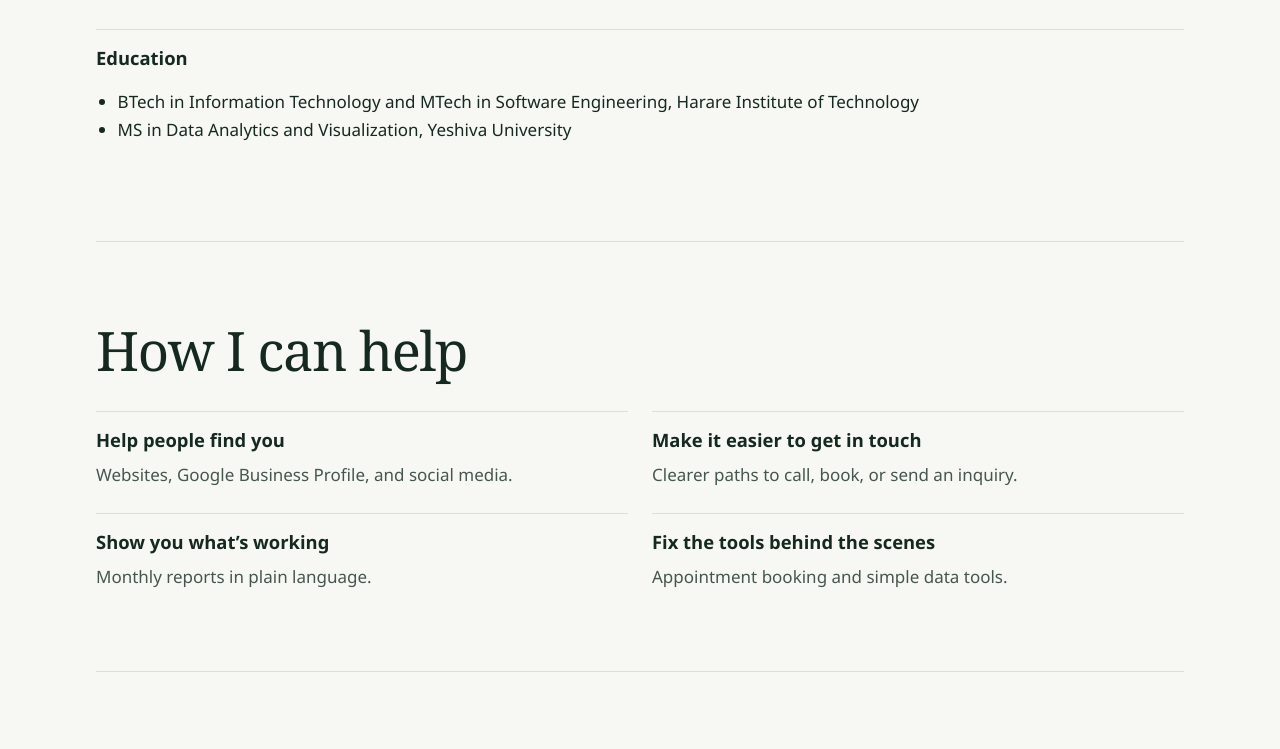
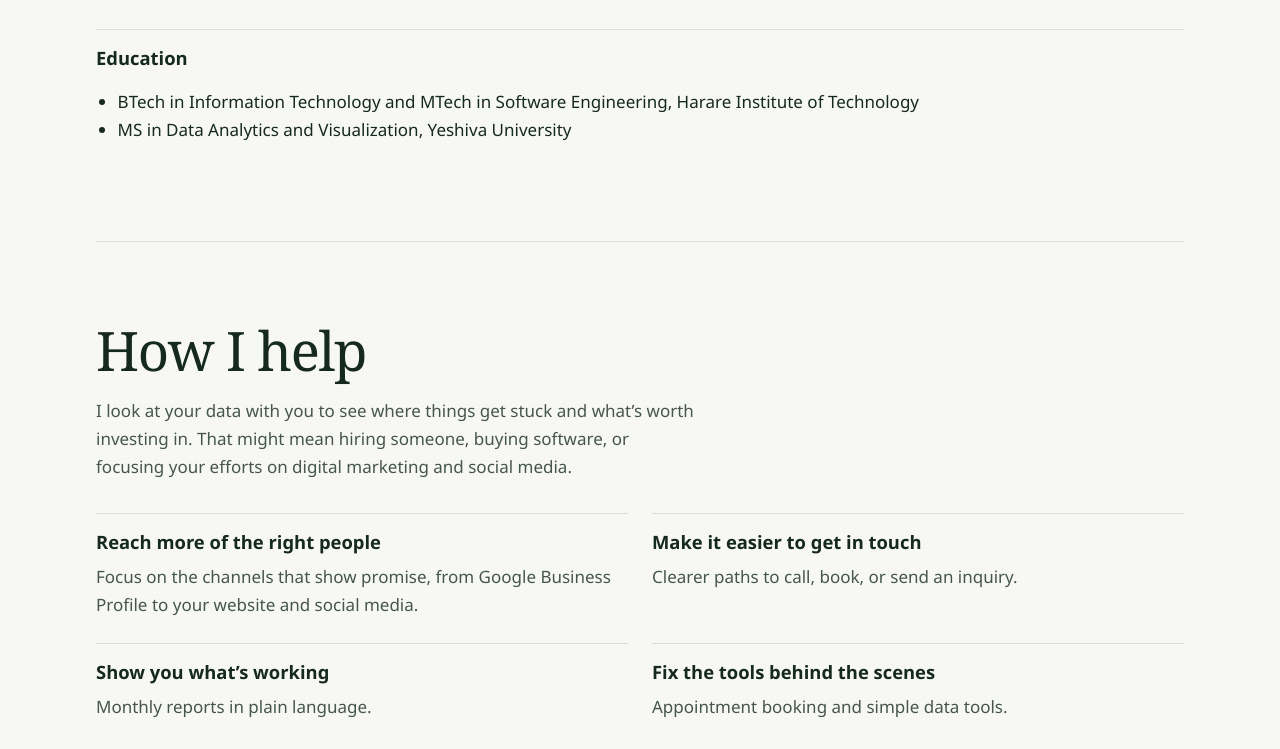
Before and after one commit to AnitaManokore112/anita-manokore-consulting, a plain HTML site: page index.html in a window 1280 px wide. Shown: the part 2029-2778 px from the top of the page. Drawn offline with Linux system fonts and the light colour scheme.

Commit message:
Explain how data guides business decisions

```diff
--- a/index.html
+++ b/index.html
@@ -117,7 +117,7 @@
       <div>
         <p class="intro">Hi, I’m Anita Manokore.</p>
         <h1 id="intro-title">I find the problem in the data.</h1>
-        <p>I turn what I find into practical fixes for local businesses and care teams.</p>
+        <p>I help local businesses and care teams use the data they already have to decide what to do next.</p>
         <a class="button" href="#projects">See my work ↘</a>
       </div>
       <figure class="portrait">
@@ -166,9 +166,10 @@
       </div>
     </section>
     <section id="services" class="wrap border" aria-labelledby="services-title">
-      <h2 id="services-title">How I can help</h2>
+      <h2 id="services-title">How I help</h2>
+      <p>I look at your data with you to see where things get stuck and what’s worth investing in. That might mean hiring someone, buying software, or focusing your efforts on digital marketing and social media.</p>
       <div class="services">
-        <article class="tile"><h3>Help people find you</h3><p>Websites, Google Business Profile, and social media.</p></article>
+        <article class="tile"><h3>Reach more of the right people</h3><p>Focus on the channels that show promise, from Google Business Profile to your website and social media.</p></article>
         <article class="tile"><h3>Make it easier to get in touch</h3><p>Clearer paths to call, book, or send an inquiry.</p></article>
         <article class="tile"><h3>Show you what’s working</h3><p>Monthly reports in plain language.</p></article>
         <article class="tile"><h3>Fix the tools behind the scenes</h3><p>Appointment booking and simple data tools.</p></article>
```
